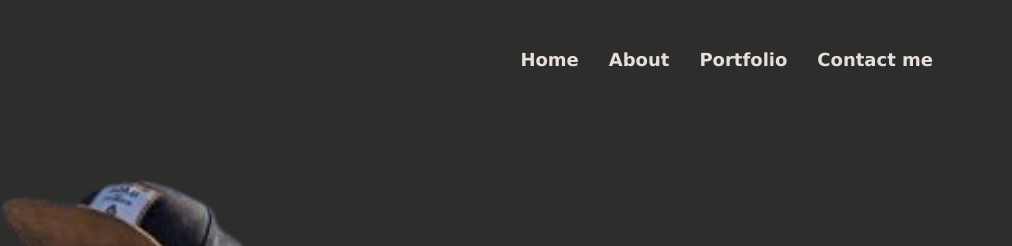
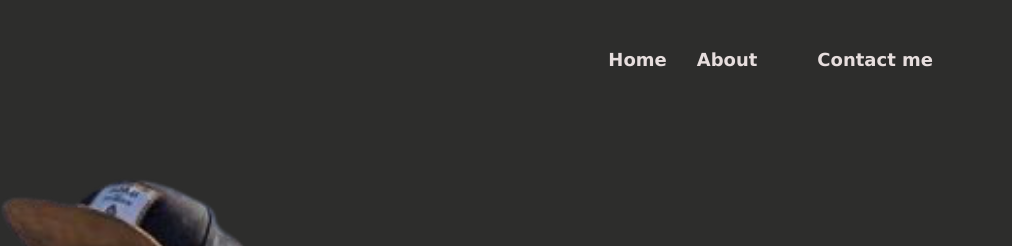
Before and after one commit to theArnaout/GitHub.io, a plain HTML site: page index.html in a window 1280 px wide. Shown: the top 246 px of the page, 268-1280 px from the left. Drawn offline with Linux system fonts and the light colour scheme.

Commit message:
Update index.html

```diff
--- a/index.html
+++ b/index.html
@@ -16,7 +16,7 @@
                 <ul>
                     <li><a href="index.html">Home</a></li>
                     <li><a href="another_page.html">About</a></li>
-                    <li><a href="#">Portfolio</a></li>
+                    <li><a href="#"></a></li>
                     <li><a href="#">Contact me</a></li>
                 </ul>
             </nav>
```
